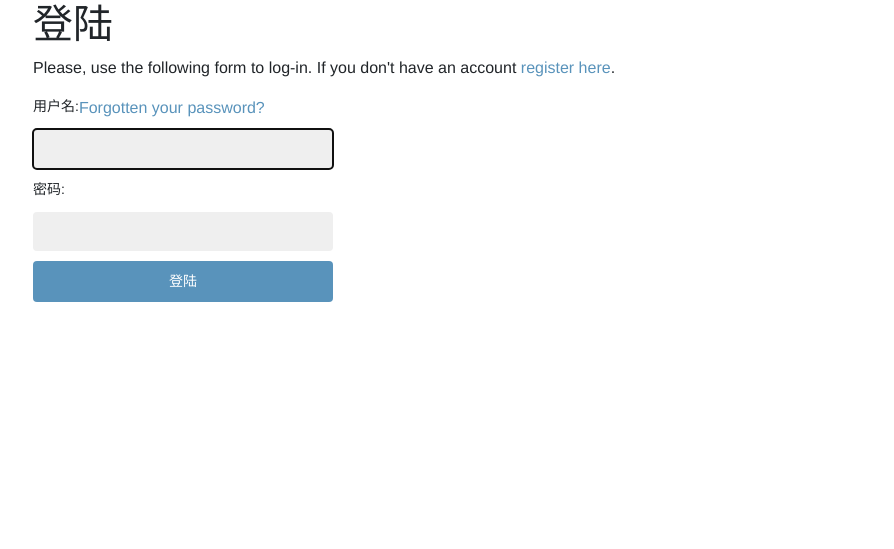
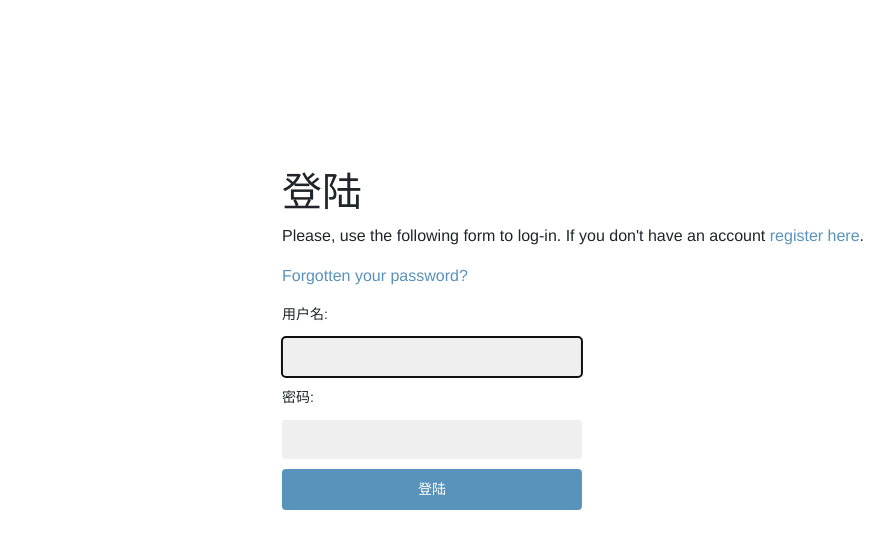
Before and after one commit to NoahGit/myshop, a Django app: page /login/ in a window 1280 px wide. Shown: the part 56-605 px from the top of the page, without its empty margins (67-961 px from the left). Run offline with Django 3.2, Linux system fonts and the light colour scheme; some libraries are stand-ins or nearby versions.

Commit message:
20200317-7.2.5创建购物车视图-bootstrap修改页面样式，和base.css一起使用--html内的设置样式比外面引用的css优先级高-v1

```diff
--- a/shop/templates/registration/login.html
+++ b/shop/templates/registration/login.html
@@ -3,6 +3,7 @@
 {% block title %}登陆{% endblock %}
 
 {% block content %}
+    <div style="position: absolute; top: 50%; left: 50%; transform: translate(-50%, -50%);">
     <h1>登陆</h1>
     {% if form.errors %}
         <p>
@@ -14,6 +15,7 @@
             If you don't have an account <a href="{% url "shop:register" %}">register here</a>.
         </p>
     {% endif %}
+    <p><a href="{% url "shop:password_reset" %}">Forgotten your password?</a> </p>
     <div class="login-form">
         <form action="{% url 'shop:login' %}" method="post">
             {{ form.as_p }}
@@ -22,7 +24,7 @@
             <p>
                 <input type="submit" value="登陆">
             </p>
-            <p><a href="{% url "shop:password_reset" %}">Forgotten your password?</a> </p>
         </form>
     </div>
+    </div>
 {% endblock %}
```
Also changed, not shown: db.sqlite3.
